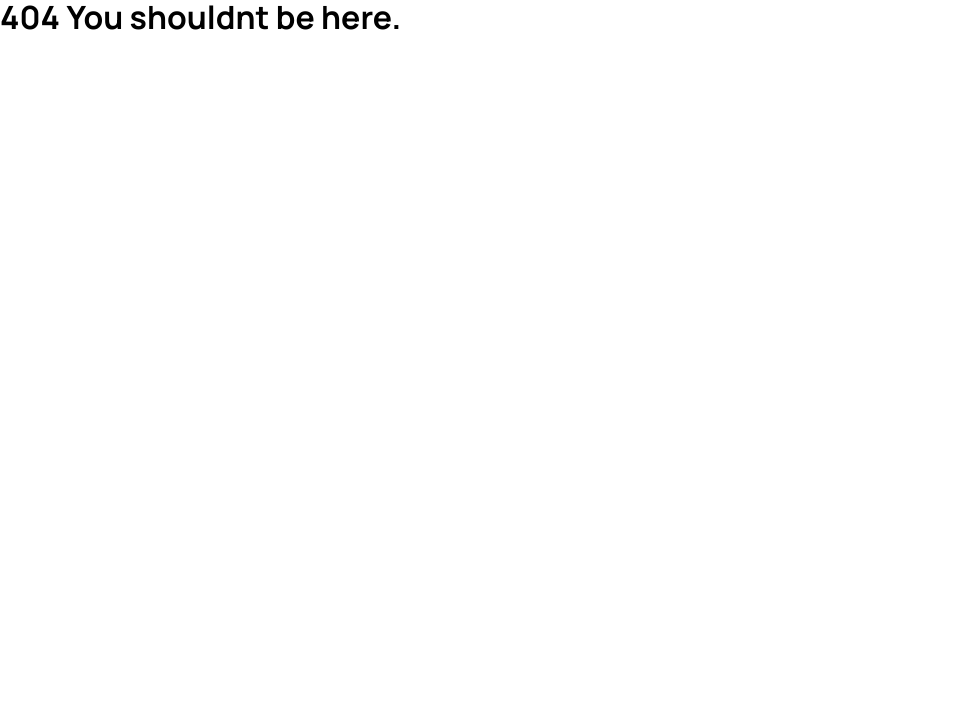
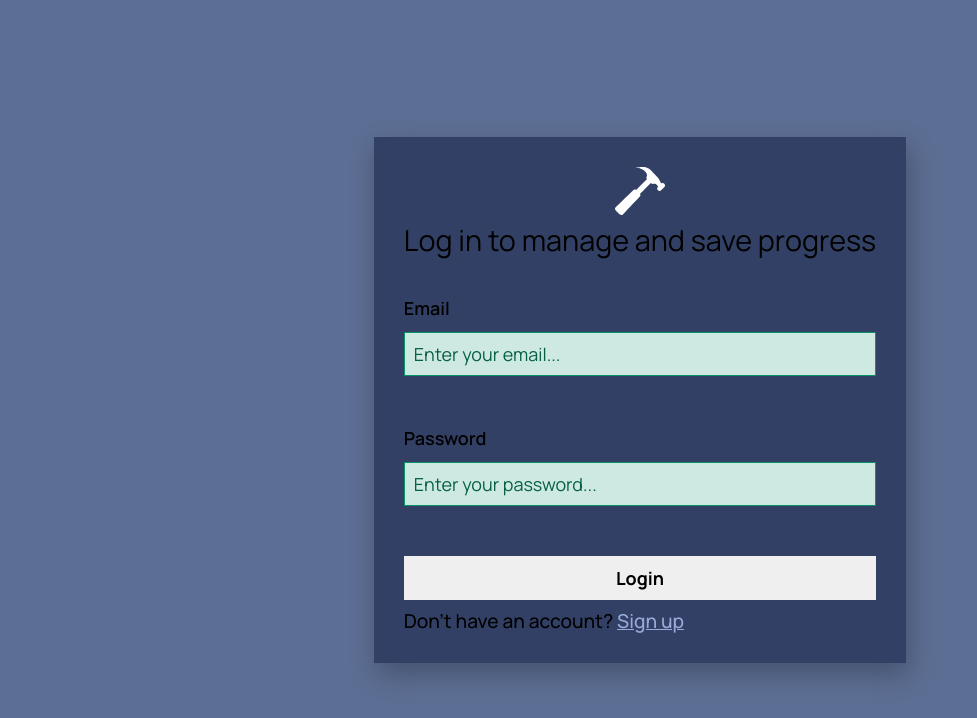
Before and after one commit to NinjaInShade/site-build, a React (Create React App) app in the folder client/: page /authenticate/login in a window 1280 px wide. Before the commit this address had no page. Shown: the top 718 px of the page, without its empty margins (0-977 px from the left). Built offline with nearby package versions, Linux system fonts and the light colour scheme.

Commit message:
added logic so you can only go to signup screen if signupData is filled - the initial questions form

```diff
--- a/client/src/App.js
+++ b/client/src/App.js
@@ -98,7 +98,7 @@ function App() {
           </Route>
 
           {/* Authenticate page */}
-          <Route path='/authenticate' exact>
+          <Route path='/authenticate/:type' exact>
             <Authenticate signupData={signupData} />
           </Route>
 
--- a/client/src/components/layout/AuthForm.js
+++ b/client/src/components/layout/AuthForm.js
@@ -1,21 +1,15 @@
-// Libraries
 import React, { useState, useEffect } from 'react';
-
-// CSS
 import '../../css/AuthForm.css';
-
-// Components
 import InputBox from '../general/Input';
 import Button from '../general/Button';
+import Logo from '../../resources/BrandLogo.svg';
+import { min_length, is_email } from '../../other/Algorithms';
+import { useHistory, useParams } from 'react-router-dom';
 
-// Images
-import Logo from '../../resources/BrandLogo.svg';
-
-// Other
-import { min_length, is_email } from '../../other/Algorithms';
-
-export default function AuthForm({ signup, login, auth_errors }) {
-  const [mode, setMode] = useState('login');
+export default function AuthForm({ signup, login, auth_errors, signupData }) {
+  let { type } = useParams();
+  const history = useHistory();
+  const [mode, setMode] = useState(type);
 
   const [email, setEmail] = useState('');
   const [username, setUsername] = useState('');
@@ -81,6 +75,13 @@ export default function AuthForm({ signup, login, auth_errors }) {
 
   function switchMode(e, mode) {
     e.preventDefault();
+
+    console.log(signupData);
+
+    if (mode === 'signup' && Object.keys(signupData).length === 0) {
+      return history.push(`/#start`);
+    }
+
     setMode(mode);
   }
 
--- a/client/src/components/layout/Navbar.js
+++ b/client/src/components/layout/Navbar.js
@@ -34,7 +34,7 @@ export default function Navbar() {
               />
             </svg>
           </a>
-          <Link to='/authenticate' className='btn btn-primary'>
+          <Link to='/authenticate/login' className='btn btn-primary'>
             Log in
           </Link>
           <svg
--- a/client/src/pages/Authenticate.js
+++ b/client/src/pages/Authenticate.js
@@ -1,16 +1,18 @@
 // Libraries
-import React, { useState } from "react";
-import { Redirect } from "react-router-dom";
-import axios from "axios";
+import React, { useState } from 'react';
+import { Redirect } from 'react-router-dom';
+import axios from 'axios';
 
 // CSS
-import ".././css/Authenticate.css";
+import '.././css/Authenticate.css';
 
 // Context
-import { useAuth } from "../other/AuthContext";
+import { useAuth } from '../other/AuthContext';
 
 // Components
-import AuthForm from "../components/layout/AuthForm";
+import AuthForm from '../components/layout/AuthForm';
+
+// ON SINGUP, if signupData is empty/incomplete for some reason, give error msg saying to go back to "/#start" and fill form
 
 export default function Authenticate({ signupData }) {
   const [isLoggedIn, setLoggedIn] = useState(false);
@@ -23,7 +25,7 @@ export default function Authenticate({ signupData }) {
     let temp_errors = { email: [], username: [], password: [] };
 
     axios
-      .post("http://localhost:3000/auth/signup", {
+      .post('http://localhost:3000/auth/signup', {
         username,
         email,
         password,
@@ -39,7 +41,7 @@ export default function Authenticate({ signupData }) {
         }
       })
       .catch((e) => {
-        temp_errors.password.push("An error occurred");
+        temp_errors.password.push('An error occurred');
         console.log(e);
       });
 
@@ -69,8 +71,8 @@ export default function Authenticate({ signupData }) {
     //     console.log(e);
     //   });
 
-    setAuthToken({ token: "sda24142r2f2rf2d3d", expiry: 15, date_created: Date.now() });
-    setUserData({ id: 5, username: "Leon michalak", email: "bobob@gmail.com" });
+    setAuthToken({ token: 'sda24142r2f2rf2d3d', expiry: 15, date_created: Date.now() });
+    setUserData({ id: 5, username: 'Leon michalak', email: 'bobob@gmail.com' });
     setLoggedIn(true);
 
     setErrors(temp_errors);
@@ -81,8 +83,8 @@ export default function Authenticate({ signupData }) {
   }
 
   return (
-    <section className="authenticate">
-      <AuthForm signup={create_user} login={login_user} auth_errors={errors} />
+    <section className='authenticate'>
+      <AuthForm signup={create_user} login={login_user} auth_errors={errors} signupData={signupData} />
     </section>
   );
 }
--- a/client/src/pages/Home.js
+++ b/client/src/pages/Home.js
@@ -90,7 +90,7 @@ export default function Home({ setSignupData }) {
         intendedaudience: intendedAudience,
       });
 
-      history.push(`/authenticate`);
+      history.push(`/authenticate/signup`);
     }
   }
 
```
Also changed, not shown: 1 other file (tests, documents, lock files or other folders).
